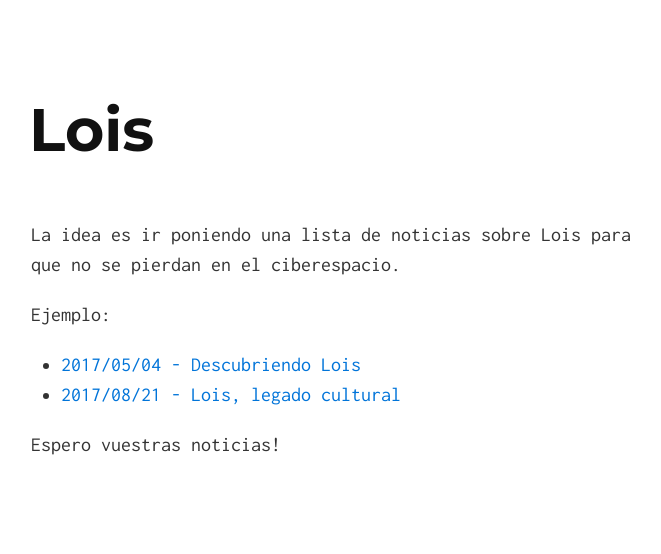
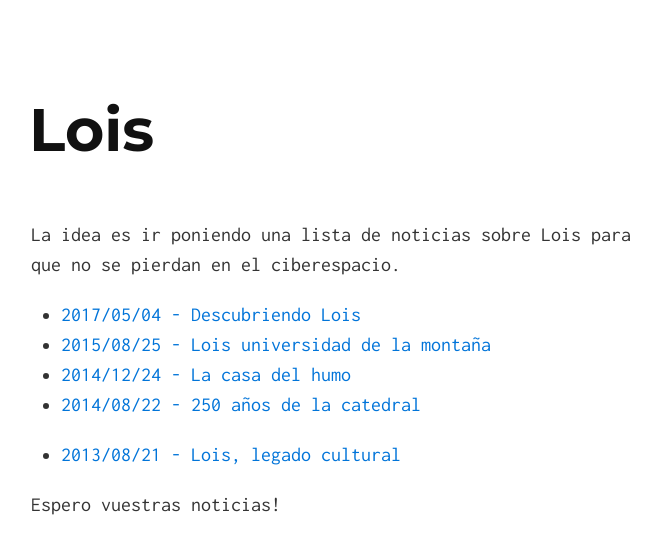
Before and after one commit to Loispueblo/lois.com, a Jekyll site: the page built from noticias.md, in a window 1280 px wide. Shown: the top 554 px of the page, without its empty margins (309-970 px from the left). Built offline with Jekyll 4.4.1, drawn with Linux system fonts in a browser that asks for light colours; our own code applies the rules of GitHub Pages for plain Markdown files.

Commit message:
Update noticias.md

```diff
--- a/noticias.md
+++ b/noticias.md
@@ -1,8 +1,12 @@
 La idea es ir poniendo una lista de noticias sobre Lois para que no se pierdan en el ciberespacio.
 
-Ejemplo:
+* [2017/05/04 - Descubriendo Lois](http://digitaldeleon.com/vadiniense/2017/05/04/6686_6686)
+* [2015/08/25 - Lois universidad de la montaña](http://www.diariodeleon.es/noticias/cultura/lois-fue-universidad-nuestra-montana_915749.html)
+* [2014/12/24 - La casa del humo](http://www.diariodeleon.es/noticias/provincia/casa-humo-triunfa-fuera-lois_944990.html)
+* [2014/08/22 - 250 años de la catedral](http://www.lavanguardia.com/cultura/20140822/54413917391/lois-leon-referente-cultural-del-xviii-cumple-250-anos-de-catedral-motana.html)
 
-* [2017/05/04 - Descubriendo Lois](http://digitaldeleon.com/vadiniense/2017/05/04/6686_6686)
-* [2017/08/21 - Lois, legado cultural](http://www.abc.es/local-castilla-leon/20130821/abci-lois-historia-legado-cultural-201308211400.html)
+* [2013/08/21 - Lois, legado cultural](http://www.abc.es/local-castilla-leon/20130821/abci-lois-historia-legado-cultural-201308211400.html)
+
+
 
 Espero vuestras noticias!
```
